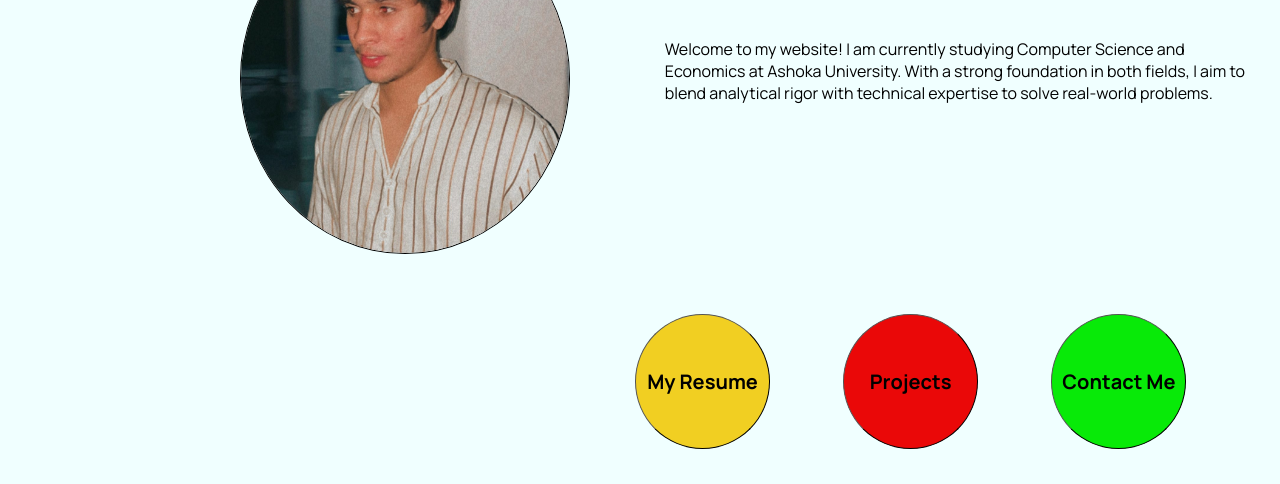
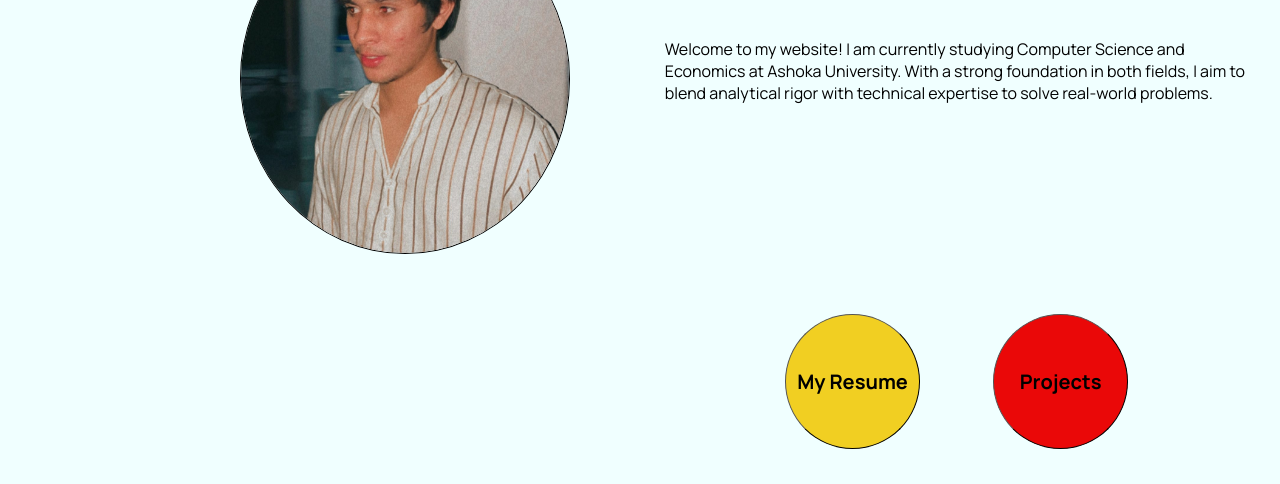
Before and after one commit to deveshbajaj123/portfolio, a plain HTML site: page index.html in a window 1280 px wide. Shown: the part 316-800 px from the top of the page. Drawn offline with Linux system fonts and the light colour scheme.

Commit message:
enhancing for github

```diff
--- a/index.html
+++ b/index.html
@@ -47,7 +47,7 @@
       <div class="column" >
         <img id="Picture" src="Screenshot_2022-11-04-21-10-16-75_1c337646f29875672b5a61192b9010f9 (1).jpg" alt="Profile Picture">
       </div>
-      <div class="column">
+      <div class="column" id = "para">
     <div class="text">
         <h1>Welcome to my portfolio</h1>
         <p>Welcome to my website! I am currently studying Computer Science and Economics at Ashoka University. With a strong foundation in both fields, I aim to blend analytical rigor with technical expertise to solve real-world problems.</p>
--- a/style.css
+++ b/style.css
@@ -16,6 +16,11 @@ body{
     /* background: linear-gradient(7deg, rgba(34,193,195,1) 0%, rgba(253,187,45,0.41789215686274506) 100%); */
     background-color: azure;
 
+}
+
+#para
+{
+  margin-bottom: -179px;
 }
 
 /* .manrope-fon {
@@ -109,7 +114,7 @@ hr{
 #bbar
 {
     /* margin-top: 150px; */
-    margin-left: 600px;
+    margin-left: 750px;
     overflow: hidden;
     float: left;
 
```
